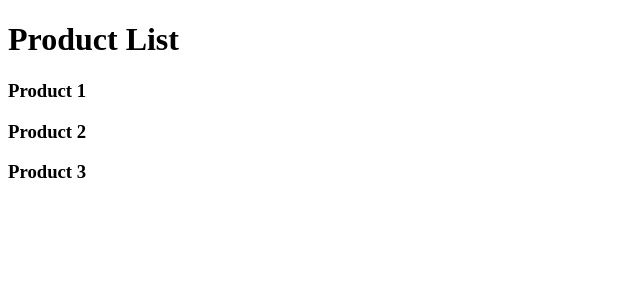
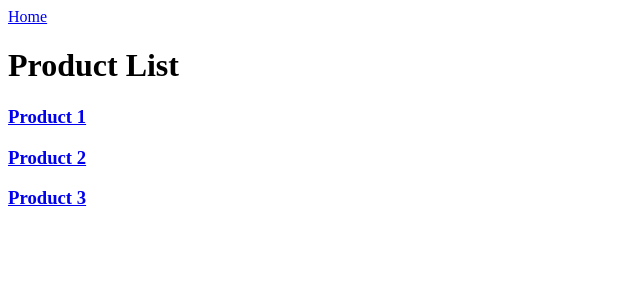
Before and after one commit to nrshakib/nextjs-basics, a Next.js app: page /products in a window 1280 px wide. Shown: the top 300 px of the page, without its empty margins (0-640 px from the left). Built offline with nearby package versions, Linux system fonts and the light colour scheme.

Commit message:
Navigation using Link

```diff
--- a/src/app/products/page.jsx
+++ b/src/app/products/page.jsx
@@ -1,12 +1,20 @@
+import Link from "next/link";
 import React from "react";
 
 const ProductList = () => {
   return (
     <div>
+      <Link href="/">Home</Link>
       <h1>Product List</h1>
-      <h3>Product 1</h3>
-      <h3>Product 2</h3>
-      <h3>Product 3</h3>
+      <h3>
+        <Link href="products/1">Product 1</Link>
+      </h3>
+      <h3>
+        <Link href="products/2">Product 2</Link>
+      </h3>
+      <h3>
+        <Link href="products/3">Product 3</Link>
+      </h3>
     </div>
   );
 };
```
Also changed, not shown: src/app/page.jsx (+8 -1 lines).
